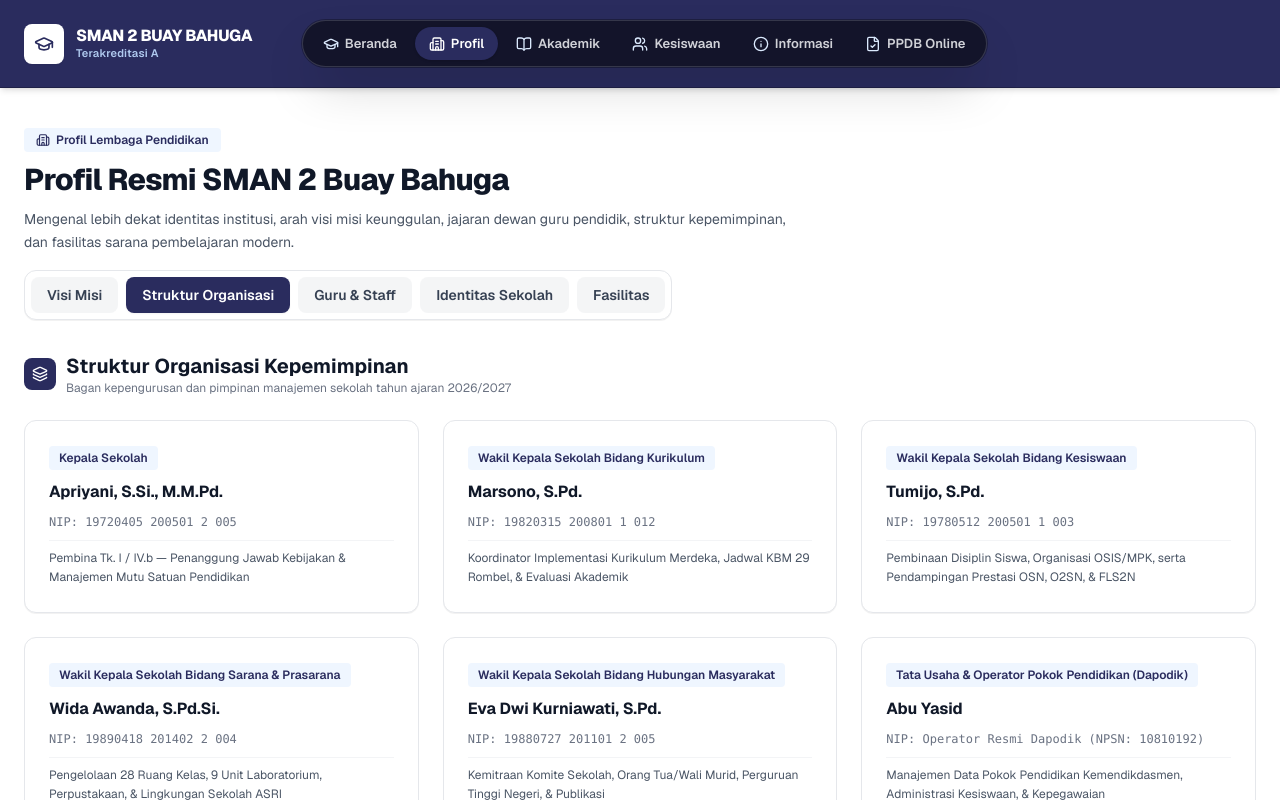
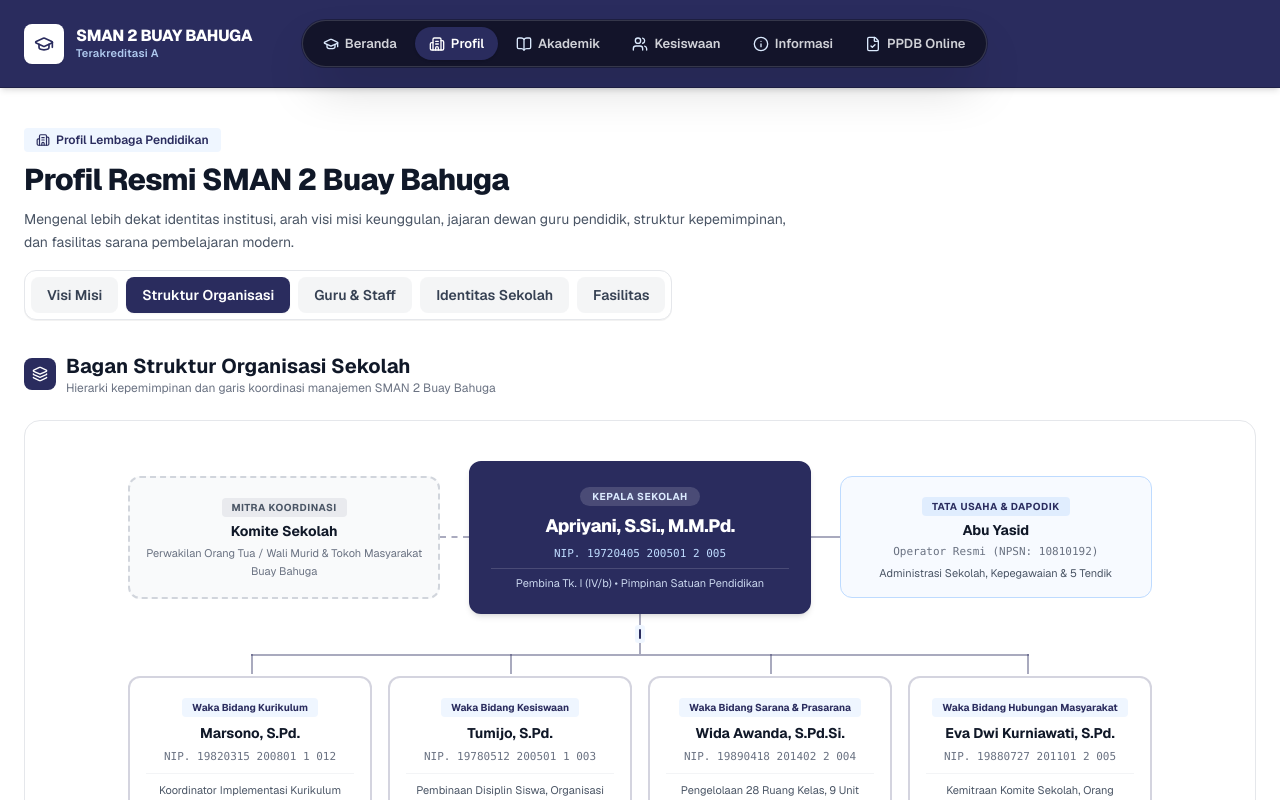
Before and after one commit to dharmamudita/smanegeri2buaybahuga, a Next.js app: page /profil in a window 1280 px wide. Both pictures are taken after a click on the button "Struktur Organisasi". Shown: the top 800 px of the page. Built offline with nearby package versions, Linux system fonts and the light colour scheme.

Commit message:
ui: buat bagan struktur organisasi sekolah berjenjang dengan garis penghubung hierarki dari Kepala Sekolah ke bawah

```diff
--- a/src/app/(public)/profil/page.tsx
+++ b/src/app/(public)/profil/page.tsx
@@ -236,27 +236,181 @@ function ProfilContent() {
               <Layers className="w-4 h-4" />
             </div>
             <div>
-              <h2 className="text-xl font-bold text-gray-900">Struktur Organisasi Kepemimpinan</h2>
-              <p className="text-xs text-gray-500">Bagan kepengurusan dan pimpinan manajemen sekolah tahun ajaran 2026/2027</p>
+              <h2 className="text-xl font-bold text-gray-900">Bagan Struktur Organisasi Sekolah</h2>
+              <p className="text-xs text-gray-500">Hierarki kepemimpinan dan garis koordinasi manajemen SMAN 2 Buay Bahuga</p>
             </div>
           </div>
 
-          <div className="grid grid-cols-1 sm:grid-cols-2 lg:grid-cols-3 gap-6">
-            {strukturPimpinan.map((pim) => (
-              <div
-                key={pim.jabatan}
-                className="bg-white p-6 rounded-xl border border-gray-200 shadow-2xs space-y-2.5 hover:shadow-md transition-shadow"
-              >
-                <div className="text-xs font-semibold text-[#2A2C5E] bg-blue-50 px-2.5 py-1 rounded inline-block">
-                  {pim.jabatan}
+          {/* Container Bagan Hierarki */}
+          <div className="bg-white rounded-2xl border border-gray-200 shadow-2xs p-6 sm:p-10 overflow-x-auto">
+            <div className="min-w-[300px] max-w-5xl mx-auto flex flex-col items-center">
+
+              {/* LEVEL 1: KEPALA SEKOLAH + GARIS KOORDINASI KOMITE & TATA USAHA */}
+              <div className="w-full grid grid-cols-1 lg:grid-cols-3 gap-4 lg:gap-0 items-center relative">
+                {/* Kiri: Komite Sekolah (Garis Koordinasi) */}
+                <div className="order-2 lg:order-1 flex flex-col lg:flex-row items-center justify-end">
+                  <div className="w-full max-w-xs bg-gray-50/90 border-2 border-dashed border-gray-300 rounded-xl p-4 text-center space-y-1">
+                    <span className="inline-block text-[10px] font-bold uppercase tracking-wider text-gray-600 bg-gray-200/80 px-2.5 py-0.5 rounded">
+                      Mitra Koordinasi
+                    </span>
+                    <h4 className="text-sm font-bold text-gray-900">Komite Sekolah</h4>
+                    <p className="text-[11px] text-gray-500 leading-relaxed">
+                      Perwakilan Orang Tua / Wali Murid & Tokoh Masyarakat Buay Bahuga
+                    </p>
+                  </div>
+                  {/* Garis Putus-putus Horizontal ke Kepala Sekolah (Desktop) */}
+                  <div className="hidden lg:block w-8 border-t-2 border-dashed border-[#2A2C5E]/40" />
                 </div>
-                <h4 className="text-base font-bold text-gray-900">{pim.nama}</h4>
-                <p className="text-xs text-gray-500 font-mono">NIP: {pim.nip}</p>
-                <p className="text-xs text-gray-600 pt-2 border-t border-gray-100 leading-relaxed">
-                  {pim.keterangan}
+
+                {/* Tengah Puncak: KEPALA SEKOLAH */}
+                <div className="order-1 lg:order-2 flex flex-col items-center z-10">
+                  <div className="w-full max-w-sm bg-[#2A2C5E] text-white rounded-xl p-5 text-center shadow-md border-2 border-[#2A2C5E] space-y-1.5">
+                    <span className="inline-block text-[10px] font-bold uppercase tracking-wider bg-white/15 text-blue-100 px-3 py-0.5 rounded-full">
+                      Kepala Sekolah
+                    </span>
+                    <h3 className="text-base sm:text-lg font-extrabold tracking-tight text-white">
+                      Apriyani, S.Si., M.M.Pd.
+                    </h3>
+                    <p className="text-[11px] font-mono text-blue-200">
+                      NIP. 19720405 200501 2 005
+                    </p>
+                    <p className="text-[11px] text-blue-100/90 pt-1.5 border-t border-white/15">
+                      Pembina Tk. I (IV/b) &bull; Pimpinan Satuan Pendidikan
+                    </p>
+                  </div>
+                </div>
+
+                {/* Kanan: Kepala Tata Usaha & Operator Dapodik */}
+                <div className="order-3 flex flex-col lg:flex-row items-center justify-start">
+                  {/* Garis Horizontal ke Tata Usaha (Desktop) */}
+                  <div className="hidden lg:block w-8 h-0.5 bg-[#2A2C5E]/40" />
+                  <div className="w-full max-w-xs bg-blue-50/50 border border-blue-200 rounded-xl p-4 text-center space-y-1">
+                    <span className="inline-block text-[10px] font-bold uppercase tracking-wider text-[#2A2C5E] bg-blue-100/80 px-2.5 py-0.5 rounded">
+                      Tata Usaha & Dapodik
+                    </span>
+                    <h4 className="text-sm font-bold text-gray-900">Abu Yasid</h4>
+                    <p className="text-[11px] font-mono text-gray-500">
+                      Operator Resmi (NPSN: 10810192)
+                    </p>
+                    <p className="text-[11px] text-gray-600">
+                      Administrasi Sekolah, Kepegawaian & 5 Tendik
+                    </p>
+                  </div>
+                </div>
+              </div>
+
+              {/* GARIS VERTIKAL DARI KEPALA SEKOLAH KE JAJARAN WAKA */}
+              <div className="w-0.5 h-8 sm:h-10 bg-[#2A2C5E]/40 relative flex items-center justify-center">
+                <div className="w-2.5 h-2.5 rounded-full bg-[#2A2C5E] ring-4 ring-blue-50" />
+              </div>
+
+              {/* GARIS CABANG HORIZONTAL UNTUK 4 WAKIL KEPALA SEKOLAH (Desktop) */}
+              <div className="hidden lg:block w-[76%] h-0.5 bg-[#2A2C5E]/40 relative">
+                <div className="absolute left-0 top-0 w-0.5 h-5 bg-[#2A2C5E]/40" />
+                <div className="absolute left-1/3 top-0 w-0.5 h-5 bg-[#2A2C5E]/40" />
+                <div className="absolute left-2/3 top-0 w-0.5 h-5 bg-[#2A2C5E]/40" />
+                <div className="absolute right-0 top-0 w-0.5 h-5 bg-[#2A2C5E]/40" />
+              </div>
+
+              {/* LEVEL 2: 4 WAKIL KEPALA SEKOLAH (WAKA) */}
+              <div className="w-full grid grid-cols-1 sm:grid-cols-2 lg:grid-cols-4 gap-4 lg:pt-5">
+                {strukturPimpinan.slice(1, 5).map((waka) => (
+                  <div
+                    key={waka.jabatan}
+                    className="bg-white rounded-xl border-2 border-[#2A2C5E]/20 hover:border-[#2A2C5E] p-4 text-center shadow-2xs transition-all flex flex-col justify-between space-y-2"
+                  >
+                    <div className="space-y-1.5">
+                      <span className="inline-block text-[10px] font-bold text-[#2A2C5E] bg-blue-50 px-2.5 py-0.5 rounded">
+                        {waka.jabatan.replace("Wakil Kepala Sekolah ", "Waka ")}
+                      </span>
+                      <h4 className="text-sm font-bold text-gray-900">{waka.nama}</h4>
+                      <p className="text-[11px] font-mono text-gray-500">NIP. {waka.nip}</p>
+                    </div>
+                    <p className="text-[11px] text-gray-600 pt-2 border-t border-gray-100 leading-relaxed">
+                      {waka.keterangan}
+                    </p>
+                  </div>
+                ))}
+              </div>
+
+              {/* GARIS PENGHUBUNG DARI WAKA KE KOORDINATOR & DEWAN GURU */}
+              <div className="hidden lg:block w-[76%] h-5 relative">
+                <div className="absolute left-0 top-0 w-0.5 h-5 bg-[#2A2C5E]/30" />
+                <div className="absolute left-1/3 top-0 w-0.5 h-5 bg-[#2A2C5E]/30" />
+                <div className="absolute left-2/3 top-0 w-0.5 h-5 bg-[#2A2C5E]/30" />
+                <div className="absolute right-0 top-0 w-0.5 h-5 bg-[#2A2C5E]/30" />
+                <div className="absolute inset-x-0 bottom-0 h-0.5 bg-[#2A2C5E]/30" />
+              </div>
+
+              <div className="w-0.5 h-8 bg-[#2A2C5E]/40 relative flex items-center justify-center">
+                <div className="w-2.5 h-2.5 rounded-full bg-[#2A2C5E] ring-4 ring-blue-50" />
+              </div>
+
+              {/* GARIS CABANG HORIZONTAL UNTUK 3 UNIT PELAKSANA AKADEMIK (Desktop) */}
+              <div className="hidden md:block w-[68%] h-0.5 bg-[#2A2C5E]/35 relative">
+                <div className="absolute left-0 top-0 w-0.5 h-4 bg-[#2A2C5E]/35" />
+                <div className="absolute left-1/2 -translate-x-1/2 top-0 w-0.5 h-4 bg-[#2A2C5E]/35" />
+                <div className="absolute right-0 top-0 w-0.5 h-4 bg-[#2A2C5E]/35" />
+              </div>
+
+              {/* LEVEL 3: KOORDINATOR LAB, DEWAN GURU & WALI KELAS, GURU BK & PEMBINA EKSKUL */}
+              <div className="w-full grid grid-cols-1 md:grid-cols-3 gap-4 md:pt-4">
+                <div className="bg-gray-50 rounded-xl border border-gray-200 p-4 text-center space-y-1.5">
+                  <span className="inline-block text-[10px] font-bold text-[#2A2C5E] bg-white border border-gray-200 px-2.5 py-0.5 rounded">
+                    Unit Penunjang Akademik
+                  </span>
+                  <h4 className="text-sm font-bold text-gray-900">
+                    Kepala Laboratorium & Perpustakaan
+                  </h4>
+                  <p className="text-[11px] text-gray-600 leading-relaxed">
+                    Pengelola 9 Unit Laboratorium (IPA, Fisika, Kimia, Biologi, Komputer, Bahasa) & 1 Perpustakaan Induk
+                  </p>
+                </div>
+
+                <div className="bg-blue-50/60 rounded-xl border-2 border-[#2A2C5E]/30 p-4 text-center space-y-1.5 shadow-2xs">
+                  <span className="inline-block text-[10px] font-bold text-white bg-[#2A2C5E] px-2.5 py-0.5 rounded">
+                    Unsur Pelaksana Pendidik
+                  </span>
+                  <h4 className="text-sm font-bold text-gray-900">
+                    Dewan Guru Mata Pelajaran & Wali Kelas
+                  </h4>
+                  <p className="text-[11px] text-gray-700 leading-relaxed">
+                    48 Guru Mata Pelajaran Bersertifikasi &bull; Wali Kelas X, XI, dan XII (29 Rombongan Belajar)
+                  </p>
+                </div>
+
+                <div className="bg-gray-50 rounded-xl border border-gray-200 p-4 text-center space-y-1.5">
+                  <span className="inline-block text-[10px] font-bold text-[#2A2C5E] bg-white border border-gray-200 px-2.5 py-0.5 rounded">
+                    Unit Pembinaan Karakter
+                  </span>
+                  <h4 className="text-sm font-bold text-gray-900">
+                    Bimbingan Konseling (BK) & Pembina Ekskul
+                  </h4>
+                  <p className="text-[11px] text-gray-600 leading-relaxed">
+                    Pendampingan Minat Bakat, Seleksi SNBP/SNBT PTN, Pengurus OSIS/MPK, & Ekstrakurikuler
+                  </p>
+                </div>
+              </div>
+
+              {/* GARIS VERTIKAL MENUJU PESERTA DIDIK */}
+              <div className="w-0.5 h-8 bg-[#2A2C5E]/40 relative flex items-center justify-center">
+                <div className="w-2 h-2 rounded-full bg-[#2A2C5E]" />
+              </div>
+
+              {/* LEVEL 4: PESERTA DIDIK */}
+              <div className="w-full max-w-xl bg-emerald-50/80 border-2 border-emerald-600/30 rounded-xl p-4 text-center space-y-1">
+                <span className="inline-block text-[10px] font-bold uppercase tracking-wider text-emerald-800 bg-emerald-100 px-3 py-0.5 rounded-full">
+                  Subjek Pendidikan
+                </span>
+                <h4 className="text-sm sm:text-base font-extrabold text-gray-900">
+                  Peserta Didik SMA Negeri 2 Buay Bahuga
+                </h4>
+                <p className="text-xs text-emerald-900 font-medium">
+                  983 Siswa Aktif (468 Siswa Laki-laki &bull; 515 Siswi Perempuan &bull; 29 Rombongan Belajar)
                 </p>
               </div>
-            ))}
+
+            </div>
           </div>
         </section>
       )}
```
